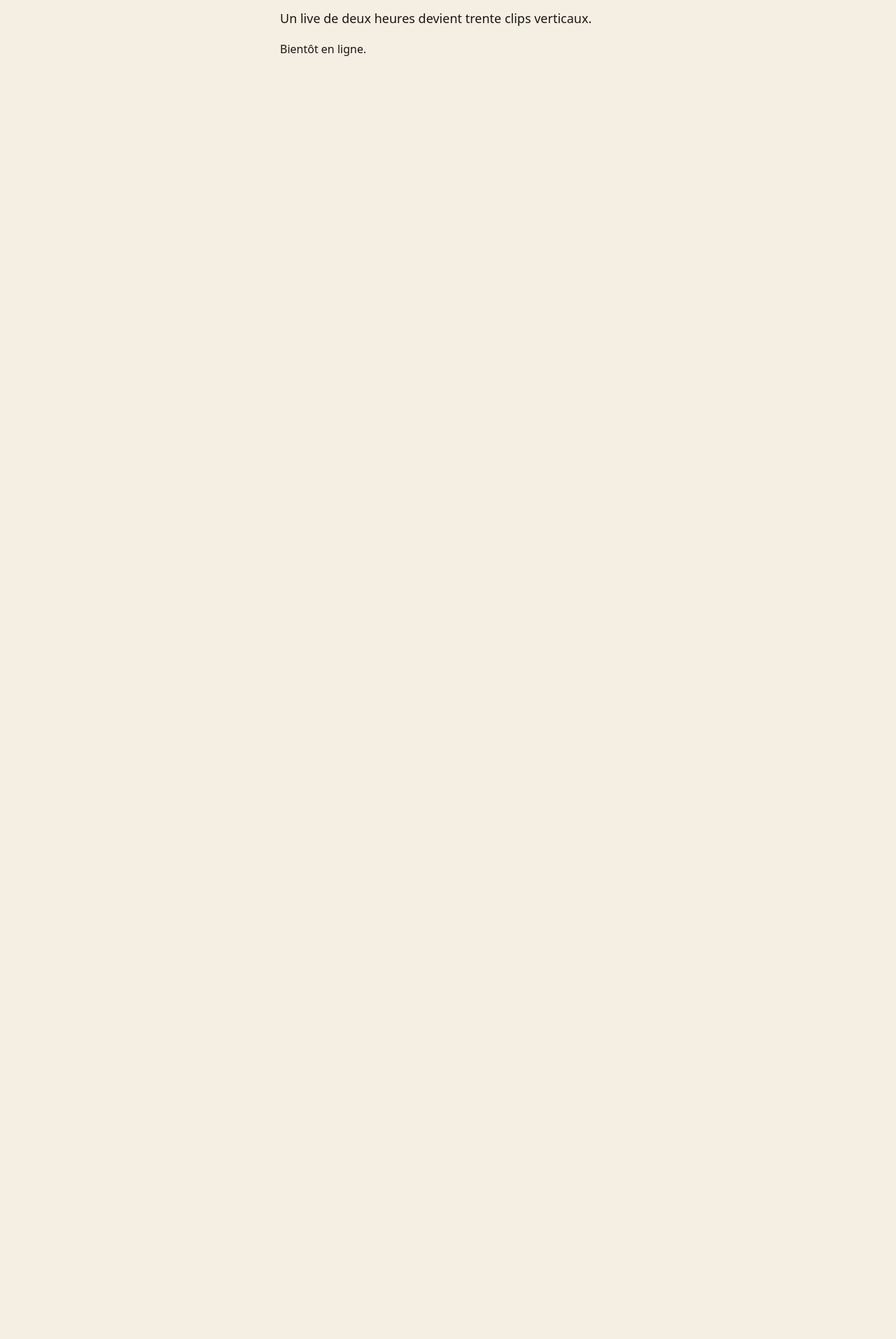
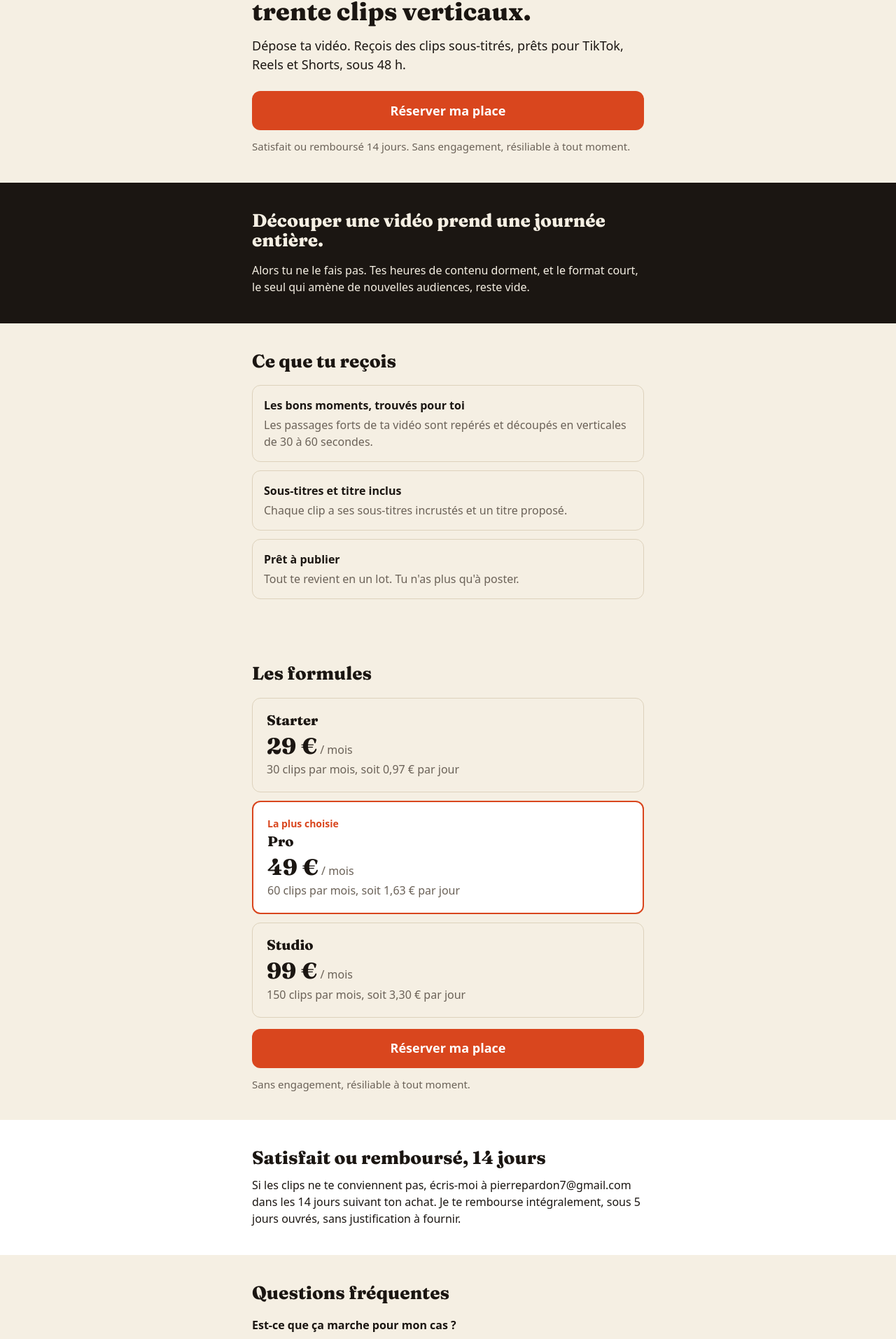
Before and after one commit to pierrepardon7/clipperie, a Next.js app: page / in a window 1280 px wide. Shown: the part 115-2028 px from the top of the page at 70% size. Before the commit the page ends 800 px from the top, so only its background shows below. Built offline with nearby package versions, Linux system fonts and the light colour scheme.

Commit message:
Update page.tsx

```diff
--- a/app/page.tsx
+++ b/app/page.tsx
@@ -1,11 +1,193 @@
+const EMAIL = "pierrepardon7@gmail.com";
+const MAILTO =
+  "mailto:" +
+  EMAIL +
+  "?subject=" +
+  encodeURIComponent("Clipperie : je réserve ma place") +
+  "&body=" +
+  encodeURIComponent(
+    "Bonjour,\n\nJe veux réserver ma place.\nFormule (Starter / Pro / Studio) :\nType de contenu (live, podcast, formation) :\nLien de ma dernière vidéo :\n"
+  );
+
+const ENCRE = "#1B1612";
+const CREME = "#F5EFE3";
+const ACCENT = "#D9461E";
+const GRIS = "#6B6258";
+const TRAIT = "#DDD2BC";
+
+const titre = {
+  fontFamily: "var(--font-titre), Georgia, serif",
+  fontWeight: 800,
+  lineHeight: 1.1,
+  margin: 0,
+} as const;
+
+const bouton = {
+  display: "flex",
+  alignItems: "center",
+  justifyContent: "center",
+  minHeight: 56,
+  padding: "0 24px",
+  background: ACCENT,
+  color: "#fff",
+  fontSize: "1.125rem",
+  fontWeight: 700,
+  borderRadius: 12,
+  textDecoration: "none",
+} as const;
+
+const section = { padding: "40px 20px", maxWidth: 560, margin: "0 auto" } as const;
+
+const formules = [
+  { nom: "Starter", prix: 29, clips: 30, jour: "0,97", vedette: false },
+  { nom: "Pro", prix: 49, clips: 60, jour: "1,63", vedette: true },
+  { nom: "Studio", prix: 99, clips: 150, jour: "3,30", vedette: false },
+];
+
+const faq = [
+  {
+    q: "Est-ce que ça marche pour mon cas ?",
+    r: "Si tu publies déjà du format long (live, podcast, formation) avec de la parole, oui. Envoie-moi un lien avant de réserver : je te dis honnêtement si ton contenu s'y prête.",
+  },
+  {
+    q: "Combien de temps ça me prend ?",
+    r: "Deux minutes : tu m'envoies ton fichier ou ton lien. Tu reçois tes clips sous 48 h, prêts à publier.",
+  },
+  {
+    q: "Et si je veux arrêter ?",
+    r: "Tu arrêtes quand tu veux, sans engagement. Et pendant 14 jours, si ça ne te convient pas, tu es remboursé.",
+  },
+  {
+    q: "À quoi sert exactement ce que je paie ?",
+    r: "À recevoir chaque mois ton quota de clips verticaux de 30 à 60 secondes, avec sous-titres incrustés et un titre proposé pour chacun.",
+  },
+];
+
 export default function Page() {
   return (
-    <main style={{ padding: "3rem 1.5rem", maxWidth: 480, margin: "0 auto" }}>
-      <h1 style={{ fontSize: "2rem", lineHeight: 1.15 }}>Clipperie</h1>
-      <p style={{ fontSize: "1.125rem" }}>
-        Un live de deux heures devient trente clips verticaux.
-      </p>
-      <p>Bientôt en ligne.</p>
+    <main>
+      <section style={{ ...section, paddingTop: 32 }}>
+        <p style={{ margin: "0 0 16px", fontWeight: 700, color: ACCENT }}>
+          Clipperie
+        </p>
+        <h1 style={{ ...titre, fontSize: "2.25rem" }}>
+          Un live de deux heures devient trente clips verticaux.
+        </h1>
+        <p style={{ fontSize: "1.125rem", margin: "16px 0 24px" }}>
+          Dépose ta vidéo. Reçois des clips sous-titrés, prêts pour TikTok,
+          Reels et Shorts, sous 48 h.
+        </p>
+        <a href={MAILTO} style={bouton}>
+          Réserver ma place
+        </a>
+        <p style={{ margin: "12px 0 0", fontSize: "0.9375rem", color: GRIS }}>
+          Satisfait ou remboursé 14 jours. Sans engagement, résiliable à tout
+          moment.
+        </p>
+      </section>
+
+      <section style={{ background: ENCRE, color: CREME }}>
+        <div style={section}>
+          <h2 style={{ ...titre, fontSize: "1.625rem" }}>
+            Découper une vidéo prend une journée entière.
+          </h2>
+          <p style={{ margin: "16px 0 0" }}>
+            Alors tu ne le fais pas. Tes heures de contenu dorment, et le
+            format court, le seul qui amène de nouvelles audiences, reste vide.
+          </p>
+        </div>
+      </section>
+
+      <section style={section}>
+        <h2 style={{ ...titre, fontSize: "1.625rem", marginBottom: 20 }}>
+          Ce que tu reçois
+        </h2>
+        {[
+          ["Les bons moments, trouvés pour toi", "Les passages forts de ta vidéo sont repérés et découpés en verticales de 30 à 60 secondes."],
+          ["Sous-titres et titre inclus", "Chaque clip a ses sous-titres incrustés et un titre proposé."],
+          ["Prêt à publier", "Tout te revient en un lot. Tu n'as plus qu'à poster."],
+        ].map(([t, d]) => (
+          <div
+            key={t}
+            style={{
+              border: "1px solid " + TRAIT,
+              borderRadius: 12,
+              padding: 16,
+              marginBottom: 12,
+            }}
+          >
+            <p style={{ margin: 0, fontWeight: 700 }}>{t}</p>
+            <p style={{ margin: "4px 0 0", color: GRIS }}>{d}</p>
+          </div>
+        ))}
+      </section>
+
+      <section style={section}>
+        <h2 style={{ ...titre, fontSize: "1.625rem", marginBottom: 20 }}>
+          Les formules
+        </h2>
+        {formules.map((f) => (
+          <div
+            key={f.nom}
+            style={{
+              border: f.vedette ? "2px solid " + ACCENT : "1px solid " + TRAIT,
+              background: f.vedette ? "#fff" : "transparent",
+              borderRadius: 12,
+              padding: 20,
+              marginBottom: 12,
+            }}
+          >
+            {f.vedette && (
+              <p style={{ margin: "0 0 4px", color: ACCENT, fontWeight: 700, fontSize: "0.875rem" }}>
+                La plus choisie
+              </p>
+            )}
+            <p style={{ ...titre, fontSize: "1.25rem" }}>{f.nom}</p>
+            <p style={{ margin: "8px 0 0" }}>
+              <span style={{ ...titre, fontSize: "2rem" }}>{f.prix} €</span>
+              <span style={{ color: GRIS }}> / mois</span>
+            </p>
+            <p style={{ margin: "4px 0 0", color: GRIS }}>
+              {f.clips} clips par mois, soit {f.jour} € par jour
+            </p>
+          </div>
+        ))}
+        <a href={MAILTO} style={{ ...bouton, marginTop: 16 }}>
+          Réserver ma place
+        </a>
+        <p style={{ margin: "12px 0 0", fontSize: "0.9375rem", color: GRIS }}>
+          Sans engagement, résiliable à tout moment.
+        </p>
+      </section>
+
+      <section style={{ background: "#fff" }}>
+        <div style={section}>
+          <h2 style={{ ...titre, fontSize: "1.625rem" }}>
+            Satisfait ou remboursé, 14 jours
+          </h2>
+          <p style={{ margin: "12px 0 0" }}>
+            Si les clips ne te conviennent pas, écris-moi à {EMAIL} dans les 14
+            jours suivant ton achat. Je te rembourse intégralement, sous 5 jours
+            ouvrés, sans justification à fournir.
+          </p>
+        </div>
+      </section>
+
+      <section style={section}>
+        <h2 style={{ ...titre, fontSize: "1.625rem", marginBottom: 20 }}>
+          Questions fréquentes
+        </h2>
+        {faq.map((x) => (
+          <div key={x.q} style={{ marginBottom: 20 }}>
+            <p style={{ margin: 0, fontWeight: 700 }}>{x.q}</p>
+            <p style={{ margin: "4px 0 0", color: GRIS }}>{x.r}</p>
+          </div>
+        ))}
+      </section>
+
+      <footer style={{ ...section, color: GRIS, fontSize: "0.875rem" }}>
+        <p style={{ margin: 0 }}>Clipperie · {EMAIL}</p>
+      </footer>
     </main>
   );
 }
```
